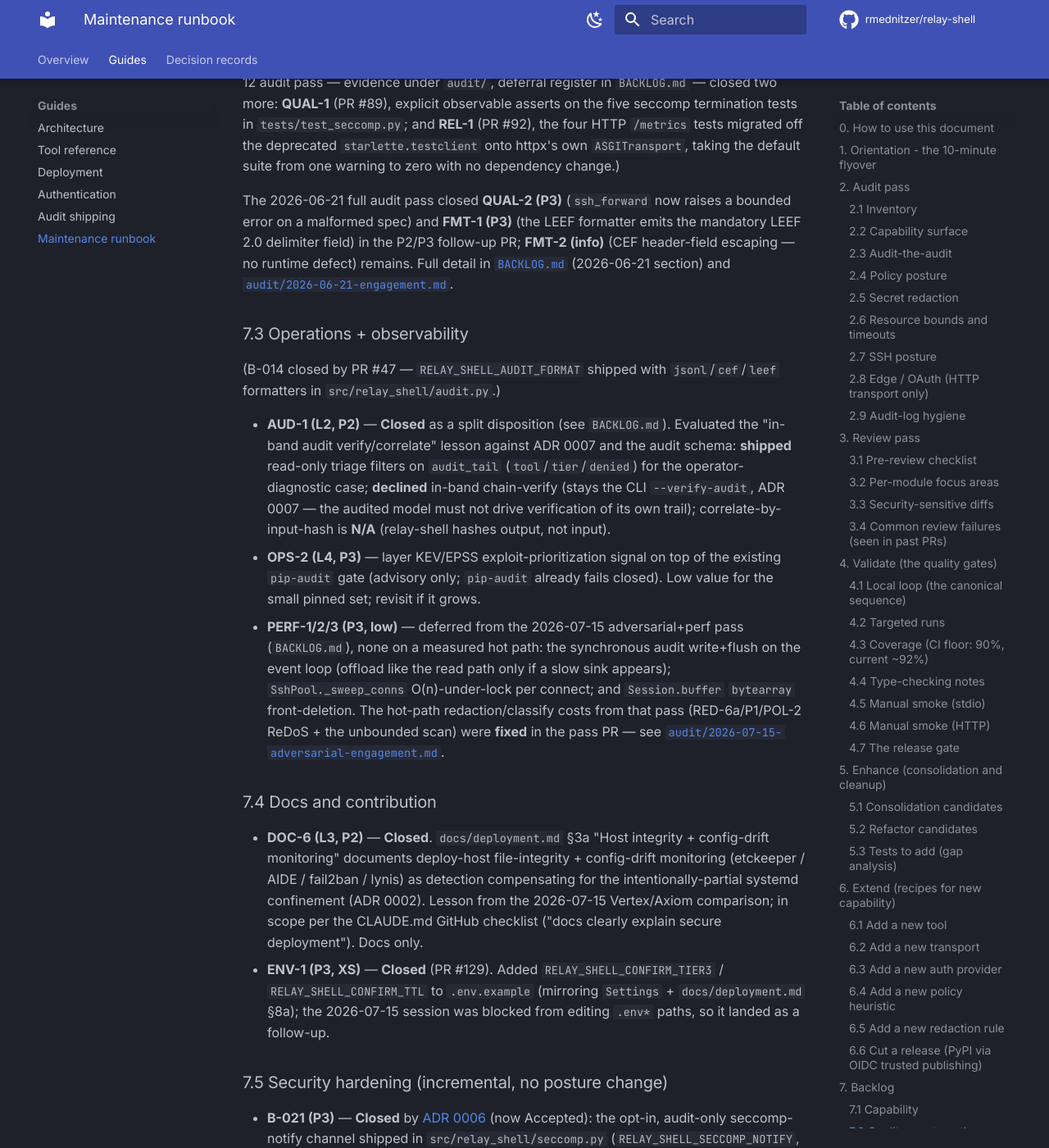
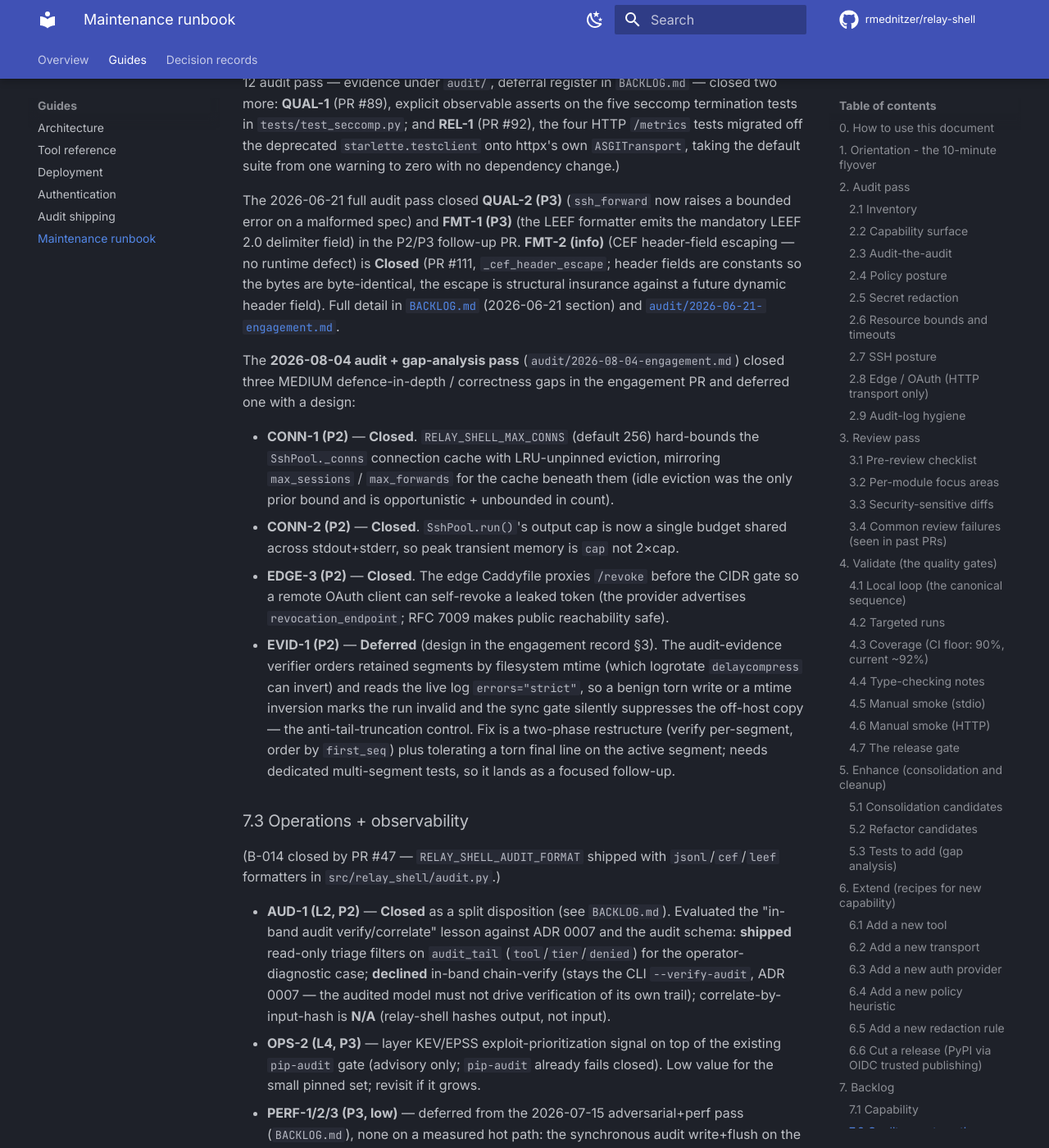
Before and after one commit to rmednitzer/relay-shell, an MkDocs documentation site: the page built from docs/runbook.md, in a window 1280 px wide and 1400 px high, scrolled down 19800 px. Shown: the whole window at 82% size. Built offline with MkDocs 1.6.1 and Material for MkDocs 9.7.7, drawn with Linux system fonts in a browser that asks for light colours; comment, search, counter and statistics services are not loaded; some of the changed text lies outside the part shown.

Commit message:
Harden SSH connection cache, output budget, and edge revocation (2026-08-04 audit) (#159)
Fresh in-depth audit + adversarial review across the trust-boundary core,
the SSH/session/seccomp runtime, the OAuth/edge surface, and the newest
deploy tooling. Three MEDIUM defence-in-depth / correctness gaps fixed; one
deferred with a design. No posture change (all compensating-control gaps,
ADR 0002). Full record in audit/2026-08-04-engagement.md.

CONN-1: RELAY_SHELL_MAX_CONNS (default 256) hard-bounds the SshPool._conns
connection cache with LRU-unpinned eviction, mirroring max_sessions /
max_forwards for the cache beneath them. Idle eviction (ssh_idle_timeout)
was the only prior bound and is opportunistic + unbounded in count, so a
caller varying the target or per-call user/port/key_path across many
reachable hosts could accumulate live SSH sessions. A pinned (in-use)
connection is never evicted; surfaced in server_info.config.max_conns.

CONN-2: SshPool.run()'s output cap is now one budget shared across stdout
and stderr, so combined buffered bytes stay within max_output_bytes (was
per-stream -> up to 2x cap transient memory before the post-drain truncate).

EDGE-3: the edge Caddyfile proxies /revoke before the CIDR gate. The OAuth
provider enables revocation (RevocationOptions) and advertises
revocation_endpoint, so a remote client could not self-revoke a leaked
token (the CIDR block returned a flat 403). RFC 7009 makes public
reachability safe -- same posture as /token.

Docs: CHANGELOG [Unreleased]; runbook §7 backlog reconciled (FMT-2 was
closed in PR #111 but still listed open) and the new items registered;
deployment.md env table; BACKLOG.md 2026-08-04 section (incl. deferred
EVID-1 evidence-verifier ordering/torn-write, with design).

Tests: connection-cache cap + LRU eviction + pinned-never-evicted, shared
output budget, MAX_CONNS upper-bound rejection, and /revoke-before-CIDR
drift. ruff / ruff format / mypy / pytest all clean.


Claude-Session: https://claude.ai/code/session_013tdXsJV1qTmKBv9QNFNuDy

Co-authored-by: Claude Opus 4.8 <noreply@anthropic.com>

```diff
--- a/docs/runbook.md
+++ b/docs/runbook.md
@@ -842,10 +842,34 @@ default suite from one warning to zero with no dependency change.)
 
 The 2026-06-21 full audit pass closed **QUAL-2 (P3)** (`ssh_forward` now raises a
 bounded error on a malformed spec) and **FMT-1 (P3)** (the LEEF formatter emits
-the mandatory LEEF 2.0 delimiter field) in the P2/P3 follow-up PR; **FMT-2
-(info)** (CEF header-field escaping — no runtime defect) remains. Full detail in
-[`BACKLOG.md`](https://github.com/rmednitzer/relay-shell/blob/main/BACKLOG.md) (2026-06-21 section) and
+the mandatory LEEF 2.0 delimiter field) in the P2/P3 follow-up PR. **FMT-2
+(info)** (CEF header-field escaping — no runtime defect) is **Closed** (PR #111,
+`_cef_header_escape`; header fields are constants so the bytes are byte-identical,
+the escape is structural insurance against a future dynamic header field). Full
+detail in [`BACKLOG.md`](https://github.com/rmednitzer/relay-shell/blob/main/BACKLOG.md) (2026-06-21 section) and
 [`audit/2026-06-21-engagement.md`](https://github.com/rmednitzer/relay-shell/blob/main/audit/2026-06-21-engagement.md).
+
+The **2026-08-04 audit + gap-analysis pass** (`audit/2026-08-04-engagement.md`)
+closed three MEDIUM defence-in-depth / correctness gaps in the engagement PR and
+deferred one with a design:
+
+- **CONN-1 (P2)** — **Closed**. `RELAY_SHELL_MAX_CONNS` (default 256) hard-bounds
+  the `SshPool._conns` connection cache with LRU-unpinned eviction, mirroring
+  `max_sessions` / `max_forwards` for the cache beneath them (idle eviction was
+  the only prior bound and is opportunistic + unbounded in count).
+- **CONN-2 (P2)** — **Closed**. `SshPool.run()`'s output cap is now a single
+  budget shared across stdout+stderr, so peak transient memory is `cap` not 2×cap.
+- **EDGE-3 (P2)** — **Closed**. The edge Caddyfile proxies `/revoke` before the
+  CIDR gate so a remote OAuth client can self-revoke a leaked token (the provider
+  advertises `revocation_endpoint`; RFC 7009 makes public reachability safe).
+- **EVID-1 (P2)** — **Deferred** (design in the engagement record §3). The
+  audit-evidence verifier orders retained segments by filesystem mtime (which
+  logrotate `delaycompress` can invert) and reads the live log `errors="strict"`,
+  so a benign torn write or a mtime inversion marks the run invalid and the sync
+  gate silently suppresses the off-host copy — the anti-tail-truncation control.
+  Fix is a two-phase restructure (verify per-segment, order by `first_seq`) plus
+  tolerating a torn final line on the active segment; needs dedicated
+  multi-segment tests, so it lands as a focused follow-up.
 
 ### 7.3 Operations + observability
 
@@ -989,8 +1013,8 @@ the mandatory LEEF 2.0 delimiter field) in the P2/P3 follow-up PR; **FMT-2
   model). **SEC-8** also closed in a follow-up: `_Store` creates the OAuth state dir
   `mode=0o700` and fails closed if it remains group/other-accessible (a
   correctly-`0o700` dir owned by another uid still passes). Remaining 2026-06-21
-  items are info-only (**FMT-2** / **CI-3** / **DOC-5**) and out-of-scope
-  **B-025** (aarch64); see `BACKLOG.md`.
+  items are info-only (**CI-3** / **DOC-5**) and out-of-scope **B-025**
+  (aarch64); **FMT-2** closed in PR #111 (see §7.2 above); see `BACKLOG.md`.
 - **2026-06-21 adversarial (red-team) pass** — incremental hardening, no
   posture change. Full register in [`BACKLOG.md`](https://github.com/rmednitzer/relay-shell/blob/main/BACKLOG.md) (2026-06-21
   adversarial section) and
```
Also changed, not shown: BACKLOG.md (+25 -1 lines), CHANGELOG.md (+32 -0 lines), audit/2026-08-04-engagement.md (added, +104 -0 lines), docs/deployment.md (+5 -3 lines), 7 other files.
